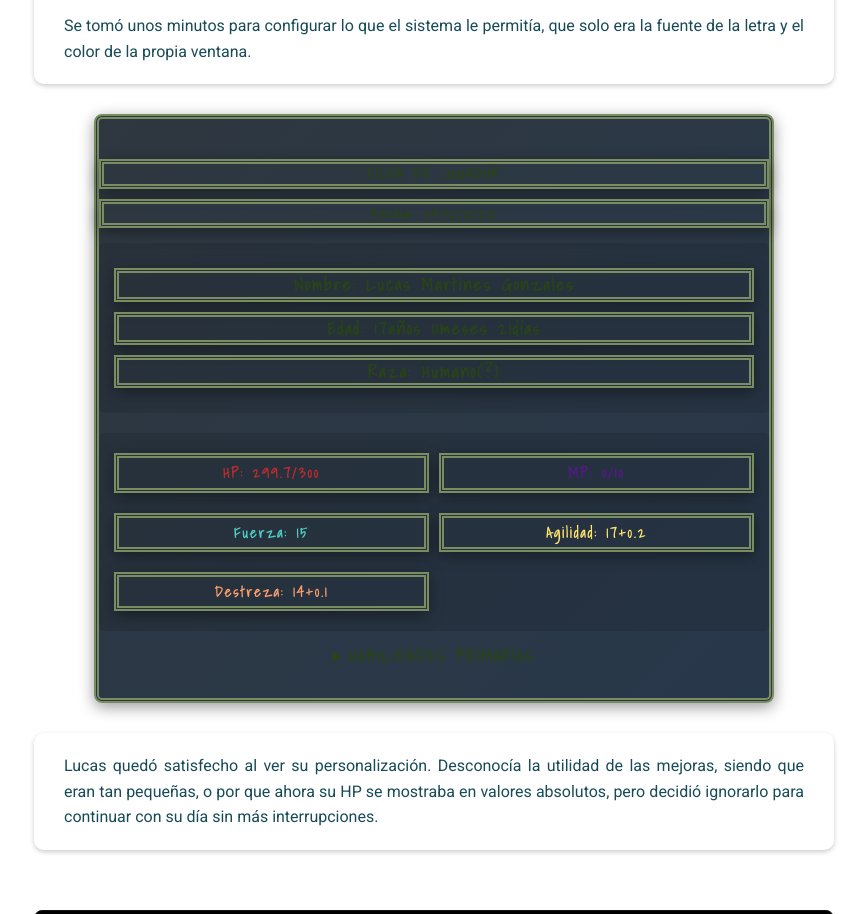
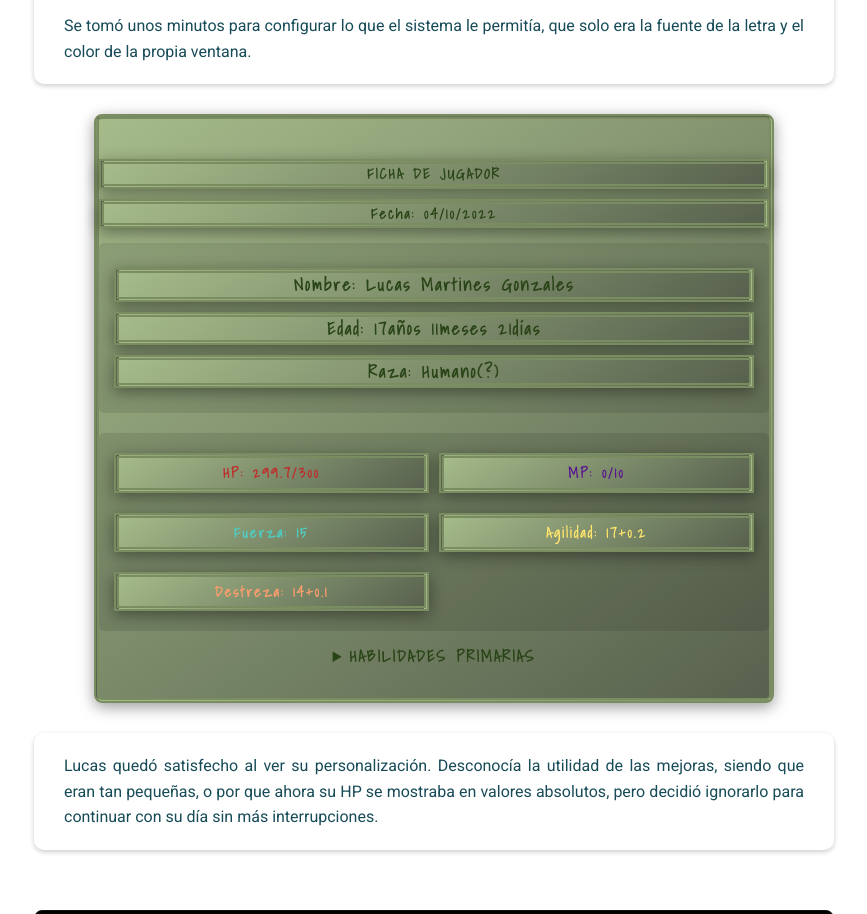
Before and after one commit to NachoCatrasho/CosechaDelFin, a plain HTML site: page caps/cdf1.html in a window 1280 px wide. Shown: the part 4480-5394 px from the top of the page, without its empty margins (206-1073 px from the left). Drawn offline with Linux system fonts and the light colour scheme.

Commit message:
Fix gradient color syntax in fichaL class

```diff
--- a/styles/fichas.css
+++ b/styles/fichas.css
@@ -16,7 +16,7 @@
 
 .fichaL,
 .fichaL p {
-   background: linear-gradient(145deg, a5bb8a, #58614e);
+   background: linear-gradient(145deg, #a5bb8a, #58614e);
    color: #294416;
    font-family: 'Shadows Into Light', cursive;
    border: 5px double #7a8d60;
```
